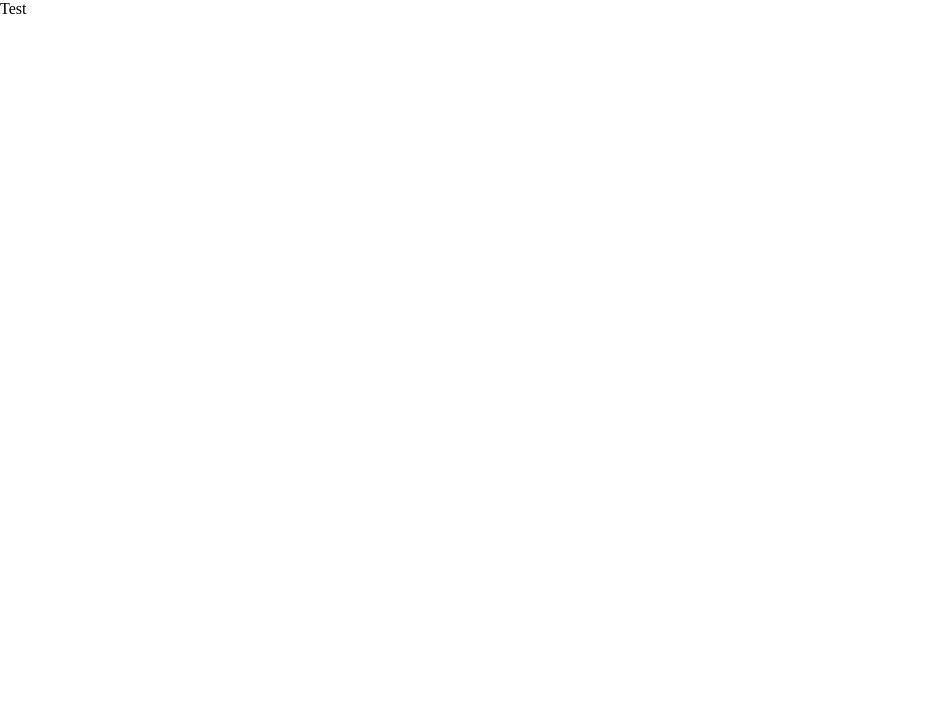
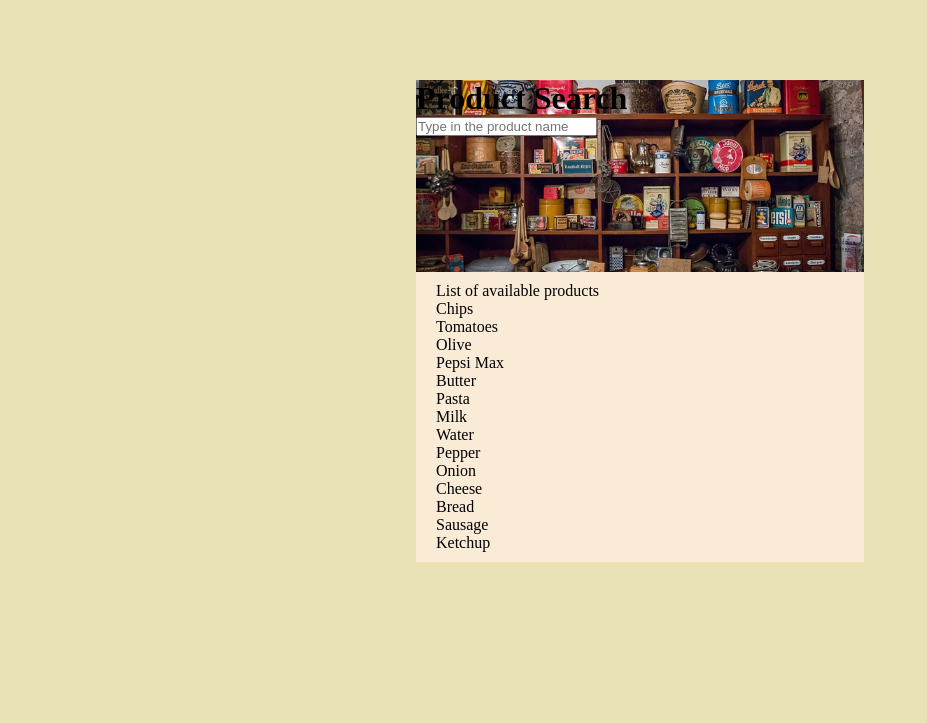
Before and after one commit to marcin-kk/SarchApp, a plain HTML site: page index.html in a window 1280 px wide. Shown: the whole page, without its empty margins (0-927 px from the left). Drawn offline with Linux system fonts and the light colour scheme.

Commit message:
html strucure & basic css

```diff
--- a/index.html
+++ b/index.html
@@ -1,15 +1,43 @@
 <!DOCTYPE html>
 <html lang="pl">
+
 <head>
     <meta charset="UTF-8">
     <meta name="viewport" content="width=device-width, initial-scale=1.0">
     <title>Search</title>
     <link rel="stylesheet" href="/style.css">
 </head>
+
 <body>
-    <p>Test</p>
+    <div class="wrapper">
+        <div class="header">
+            <div class="shadow"></div>
+            <h1 class='title'>Product Search</h1>
+            <input type="text" class="find" placeholder="Type in the product name">
+        </div>
+        <div class="products">
+            <p>List of available products</p>
+            <ul class="products-list">
+                <li>Chips</li>
+                <li>Tomatoes</li>
+                <li>Olive</li>
+                <li>Pepsi Max</li>
+                <li>Butter</li>
+                <li>Pasta</li>
+                <li>Milk</li>
+                <li>Water</li>
+                <li>Pepper</li>
+                <li>Onion</li>
+                <li>Cheese</li>
+                <li>Bread</li>
+                <li>Sausage</li>
+                <li>Ketchup</li>
+            </ul>
+        </div>
+    </div>
 
 
-<script src="/script.js"></script>
+    <script src="/script.js"></script>
 </body>
+
 </html>
--- a/style.css
+++ b/style.css
@@ -1,5 +1,33 @@
 * {
-    box-sizing: border-box;
-    margin: 0;
-    padding: 0;
+	box-sizing: border-box;
+	margin: 0;
+	padding: 0;
 }
+
+body {
+	display: flex;
+	justify-content: center;
+	align-items: center;
+	height: 100vh;
+	background-color: #eae2b7;
+}
+
+.wrapper {
+	height: 80vh;
+	width: 35%;
+}
+
+.header {
+	background-image: url("/img/shop_shelf.jpg");
+	height: 30%;
+	background-size: cover;
+	background-position: center;
+}
+
+.products {
+	background-color: antiquewhite;
+	padding: 10px 20px;
+}
+.products-list {
+	list-style: none;
+}
```
Also changed, not shown: img/shop_shelf.jpg (added).
